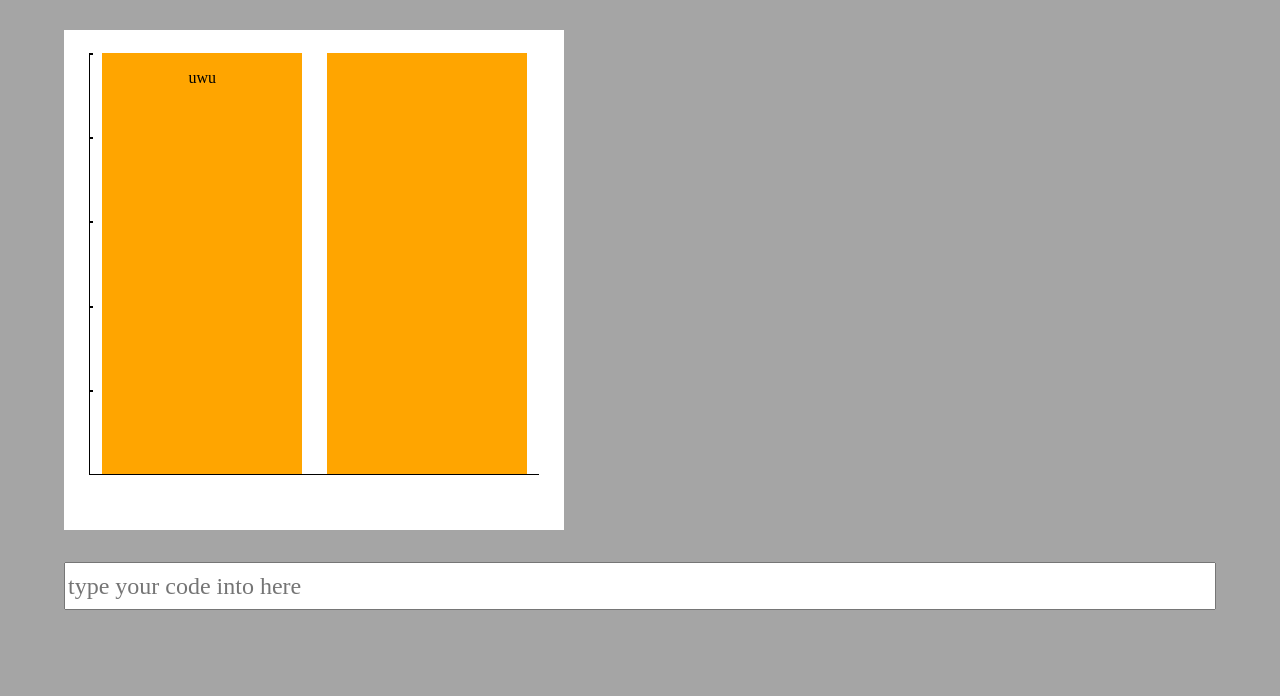
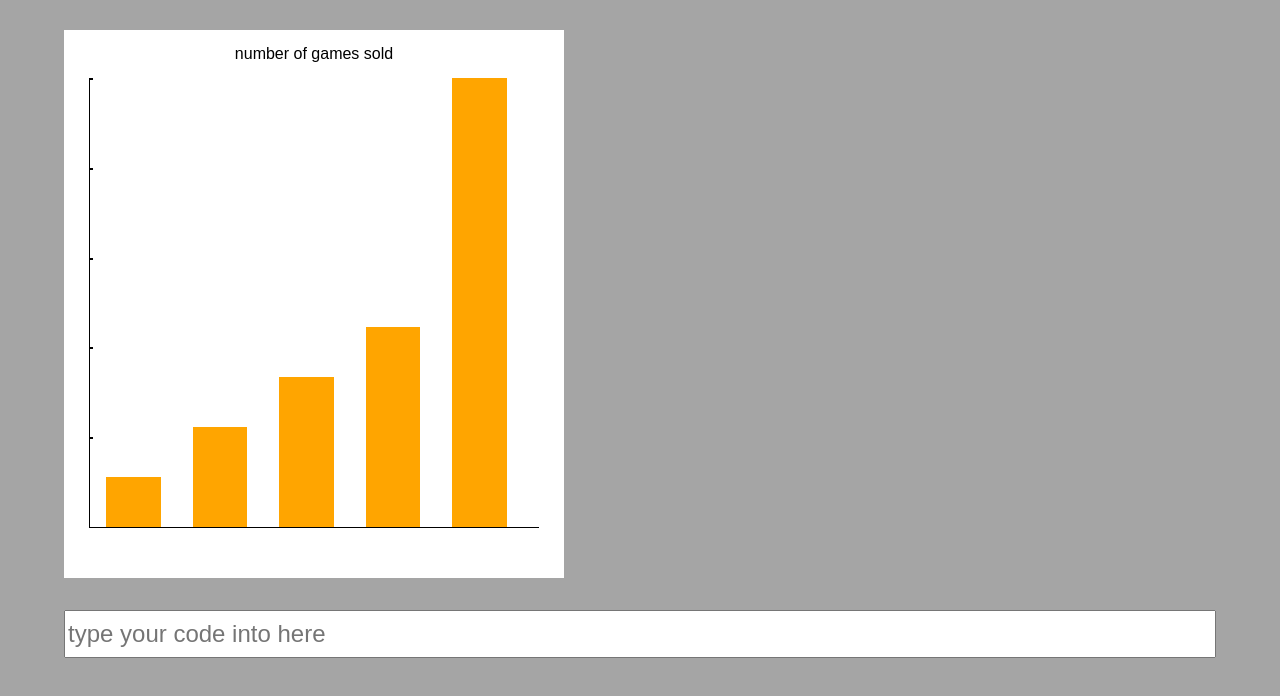
Before and after one commit to meteora277/bar-chart-project, a website: page index.html in a window 1280 px wide. Drawn offline with nearby package versions, Linux system fonts and the light colour scheme.

Commit message:
added createBards function

```diff
--- a/index.html
+++ b/index.html
@@ -11,14 +11,12 @@
 </head>
 <body>
   <div id="root"></div>
-  <header class="bar-charts-container" id="bar-charts-container">
+  <div class="title">number of games sold</div>
+  <header class="bar-charts-container" >
 
-    <div id="plot-grid" class="plot-grid y-plot-line x-plot-line">
+
+    <div class="plot-grid y-plot-line x-plot-line">
       <div class="bar-container">
-
-        <div class="bar"><p>uwu</p></div>
-        <div class="bar"></div>
-
 
       </div>
       <div class="tick-container">
--- a/scripts.js
+++ b/scripts.js
@@ -1,23 +1,35 @@
 let bar_chart = { uwu:"hi"};
-
-let data = [1,2,3,4,5]
-
-let element = document.getElementById("root")
 
 let options = {
   title:"Game Sales 2021",
   titleColor:"#FFFFFF",
   fontSize: "16px",
-  yAxisTicks: 10,
-  color: "#FFFFFF",
+  labels:["uwu"],
   labelColor: "#000000",
+  colors: ["#FFFFFF","#F0F0F0"],
   gap: "10px",
   xAxis: "game",
   yAxis: "units sold",
+  yAxisTicks: 10
+};
+let data = [1,2,3,4,9]
 
 
+function createBars(array){
 
-};
+  let sortedArray = array.sort((a,b) => a - b)
+  let largestItem = sortedArray[ sortedArray.length -1 ]
+  array.forEach((item) => {
+
+    $(".bar-container").add(`<div class='bar' style="height: ${item / largestItem * 100}%">uwu</div`).appendTo(".bar-container")
+
+  })
+
+}
+createBars(data)
+
+let element = document.getElementById("root")
+
 
 
 
--- a/style.css
+++ b/style.css
@@ -5,6 +5,12 @@
   --chart-width: 500px;
   --chart-height: 500px;
   --bar-label: flex-start;
+  --title-color: "#FFFFFF";
+  --title-font-size: "16px";
+  --gap: 2rem;
+  --number-of-items: 4;
+
+
 }
 
 *,*::before,*::after{
@@ -22,6 +28,7 @@ body {
 
   background: #a5a5a5;
   margin: 30px 5%;
+  font-family: Arial, Helvetica, sans-serif;
 
 }
 .code{
@@ -36,11 +43,24 @@ width:100%;
 
   height: var(--chart-height);
   width: var(--chart-width);
-  display: grid;
-  place-items: center;
+  display: flex;
+  justify-content: center;
   background: white;
-  padding-bottom:2rem;
   margin-bottom: 2rem;
+
+}
+.title{
+
+  height: 3rem;
+  background: white ;
+  width: var(--chart-width);
+  display: flex;
+  justify-content: center;
+  flex-direction: column;
+  text-align: center;
+
+
+
 
 }
 
@@ -50,6 +70,7 @@ width:100%;
   width: 90%;
   height:90%;
   background: white;
+  padding-left: 1rem;
 
 }
 
@@ -99,11 +120,11 @@ width:100%;
 .bar{
 
   background-color: orange;
-  height: 100%;
-  width: var(--bar-width);
+  width: calc(100% / var(--number-of-items));
   display: flex;
+  height:100%;
   align-items: var(--bar-label);
   justify-content: center;
-
-
+  margin-right: var(--gap);
+  align-self: flex-end;
 }
```
